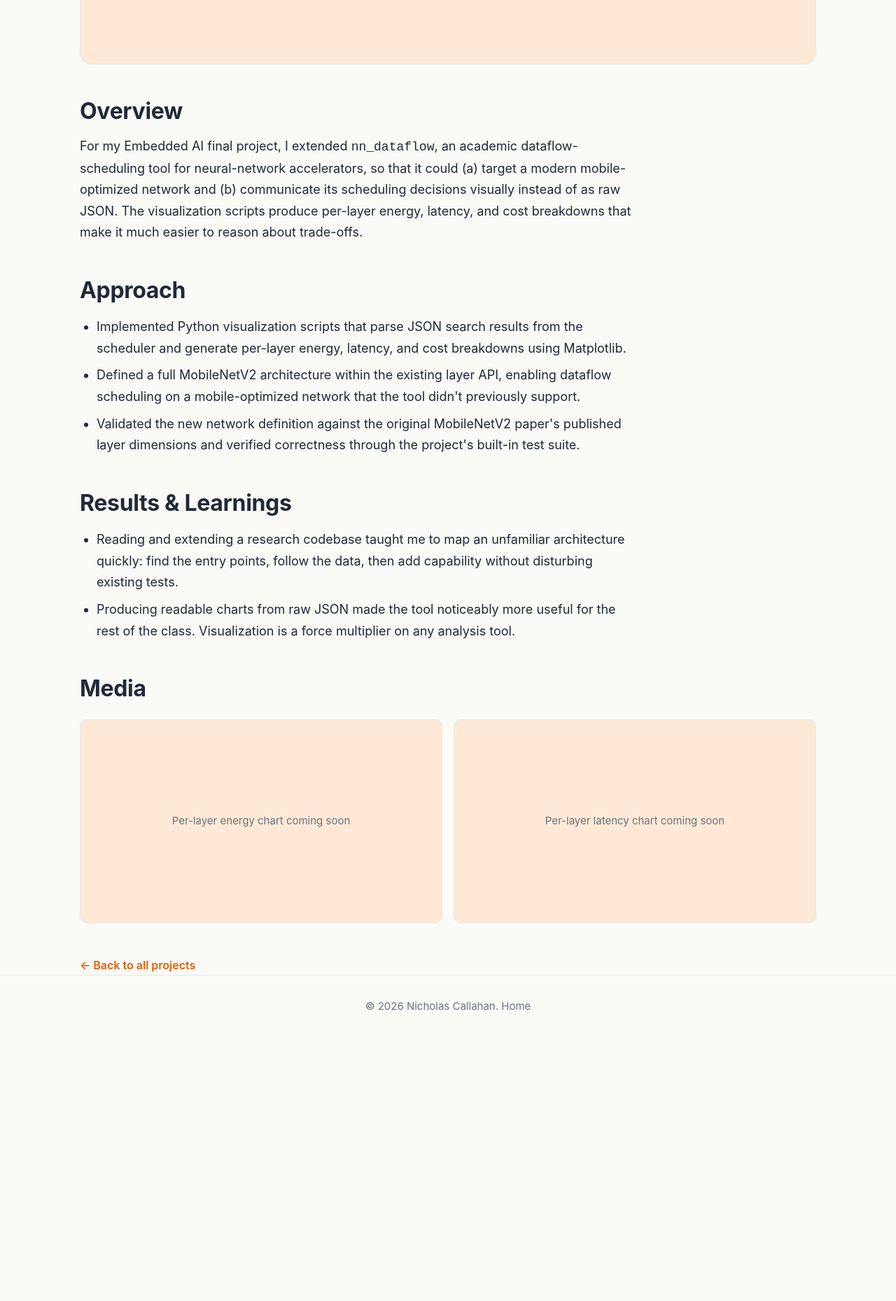
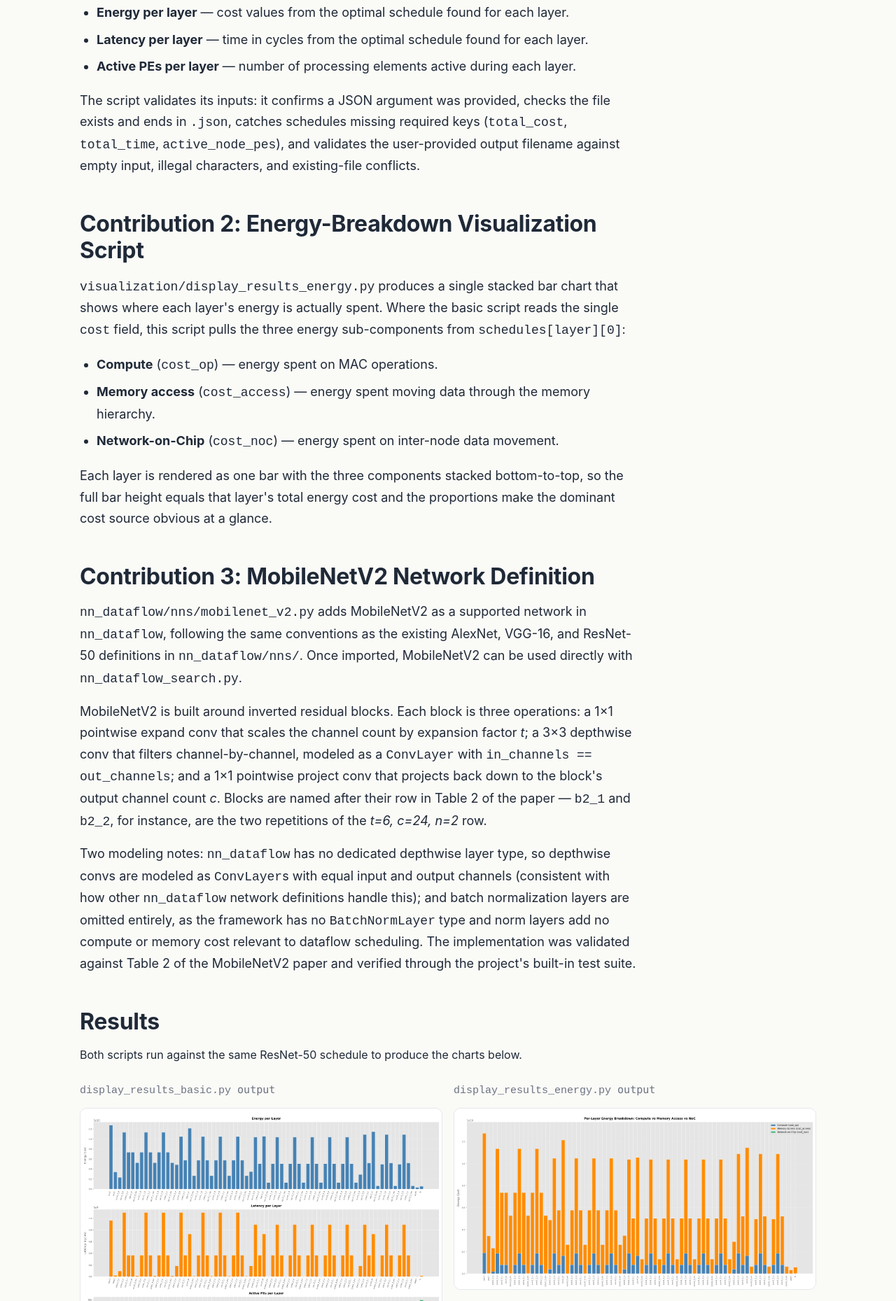
Before and after one commit to ncallahan52/Portfolio-Site, a plain HTML site: page projects/nn-dataflow.html in a window 1280 px wide. Shown: the part 941-2800 px from the top of the page at 70% size. Before the commit the page ends 2439 px from the top, so only its background shows below. Drawn offline with Linux system fonts and the light colour scheme.

Commit message:
Add multiple project screenshots, revised project pages, and nn-data-flow paper link

```diff
--- a/css/project.css
+++ b/css/project.css
@@ -76,6 +76,26 @@
   .gallery { grid-template-columns: repeat(2, 1fr); }
 }
 
+.gallery--captioned figure {
+  margin: 0;
+  display: flex;
+  flex-direction: column;
+  gap: var(--space-3);
+}
+.gallery--captioned figcaption {
+  font-family: var(--font-mono);
+  font-size: var(--fs-sm);
+  color: var(--muted);
+}
+.gallery--captioned img {
+  width: 100%;
+  height: auto;
+  border: 1px solid var(--border);
+  border-radius: var(--radius-md);
+  background: var(--surface);
+  display: block;
+}
+
 /* Back-to-projects link at the bottom of each case study. */
 .project-back {
   display: inline-flex;
--- a/projects/nn-dataflow.html
+++ b/projects/nn-dataflow.html
@@ -40,32 +40,24 @@
         <p class="project-header__eyebrow">Final Project • COSC 480 Embedded AI • Winter 2026</p>
         <h1>nn_dataflow Tools</h1>
         <p class="project-header__meta">
-          Extended an open-source neural-network dataflow scheduling tool with
-          per-layer visualization scripts and a full MobileNetV2 architecture definition.
+          Three contributions to a fork of <code>nn_dataflow</code>, an open-source
+          dataflow scheduler for neural-network accelerators: two Matplotlib
+          visualization scripts and a full MobileNetV2 network definition.
         </p>
 
         <p>
           <span class="tag">Python</span>
           <span class="tag">Matplotlib</span>
           <span class="tag">MobileNetV2</span>
+          <span class="tag">ResNet-50</span>
           <span class="tag">Embedded AI</span>
-          <span class="tag">Tangram</span>
+          <span class="tag">Open Source</span>
         </p>
 
         <div class="project-header__links">
           <a class="btn btn--secondary" href="https://github.com/rpiza12/nn_dataflow/tree/master/nn_dataflow/visualization" target="_blank" rel="noopener">GitHub branch</a>
+          <a class="btn btn--secondary" href="../assets/papers/nn-dataflow-paper.pdf" target="_blank" rel="noopener">Read the paper</a>
         </div>
-      </div>
-    </section>
-
-    <section class="container">
-      <div class="project-hero-media">
-        <span>Visualization output coming soon</span>
-        <!--
-          When ready:
-            <img src="../assets/images/projects/nn-dataflow/energy-per-layer.png"
-                 alt="Energy per layer chart for MobileNetV2">
-        -->
       </div>
     </section>
 
@@ -74,35 +66,106 @@
 
         <h2>Overview</h2>
         <p>
-          For my Embedded AI final project, I extended <code>nn_dataflow</code>, an
-          academic dataflow-scheduling tool for neural-network accelerators, so that
-          it could (a) target a modern mobile-optimized network and (b) communicate
-          its scheduling decisions visually instead of as raw JSON. The
-          visualization scripts produce per-layer energy, latency, and cost
-          breakdowns that make it much easier to reason about trade-offs.
+          <code>nn_dataflow</code> is an academic tool that searches for optimal
+          dataflow schedules on neural-network accelerator hardware, but its raw
+          JSON output is hard to reason about and its catalogue of supported
+          networks pre-dates modern mobile-optimized architectures. For my
+          Embedded AI final project, I added three contributions to a fork of the
+          tool: two Matplotlib visualization scripts that turn the JSON into
+          per-layer charts, and a full MobileNetV2 network definition that lets
+          the scheduler target a modern mobile-optimized CNN.
         </p>
 
-        <h2>Approach</h2>
+        <h2>Contribution 1: Basic Visualization Script</h2>
+        <p>
+          <code>visualization/display_results_basic.py</code> reads a JSON output
+          file from <code>nn_dataflow_search.py</code> and produces a three-panel
+          bar chart showing layer-wise hardware metrics for any network and
+          optimization goal:
+        </p>
         <ul>
-          <li>Implemented Python visualization scripts that parse JSON search results from the scheduler and generate per-layer energy, latency, and cost breakdowns using Matplotlib.</li>
-          <li>Defined a full MobileNetV2 architecture within the existing layer API, enabling dataflow scheduling on a mobile-optimized network that the tool didn't previously support.</li>
-          <li>Validated the new network definition against the original MobileNetV2 paper's published layer dimensions and verified correctness through the project's built-in test suite.</li>
+          <li><strong>Energy per layer</strong> — cost values from the optimal schedule found for each layer.</li>
+          <li><strong>Latency per layer</strong> — time in cycles from the optimal schedule found for each layer.</li>
+          <li><strong>Active PEs per layer</strong> — number of processing elements active during each layer.</li>
         </ul>
+        <p>
+          The script validates its inputs: it confirms a JSON argument was
+          provided, checks the file exists and ends in <code>.json</code>, catches
+          schedules missing required keys (<code>total_cost</code>,
+          <code>total_time</code>, <code>active_node_pes</code>), and validates
+          the user-provided output filename against empty input, illegal
+          characters, and existing-file conflicts.
+        </p>
 
-        <h2>Results &amp; Learnings</h2>
+        <h2>Contribution 2: Energy-Breakdown Visualization Script</h2>
+        <p>
+          <code>visualization/display_results_energy.py</code> produces a single
+          stacked bar chart that shows where each layer's energy is actually
+          spent. Where the basic script reads the single <code>cost</code> field,
+          this script pulls the three energy sub-components from
+          <code>schedules[layer][0]</code>:
+        </p>
         <ul>
-          <li>Reading and extending a research codebase taught me to map an unfamiliar architecture quickly: find the entry points, follow the data, then add capability without disturbing existing tests.</li>
-          <li>Producing readable charts from raw JSON made the tool noticeably more useful for the rest of the class. Visualization is a force multiplier on any analysis tool.</li>
+          <li><strong>Compute</strong> (<code>cost_op</code>) — energy spent on MAC operations.</li>
+          <li><strong>Memory access</strong> (<code>cost_access</code>) — energy spent moving data through the memory hierarchy.</li>
+          <li><strong>Network-on-Chip</strong> (<code>cost_noc</code>) — energy spent on inter-node data movement.</li>
         </ul>
+        <p>
+          Each layer is rendered as one bar with the three components stacked
+          bottom-to-top, so the full bar height equals that layer's total energy
+          cost and the proportions make the dominant cost source obvious at a
+          glance.
+        </p>
+
+        <h2>Contribution 3: MobileNetV2 Network Definition</h2>
+        <p>
+          <code>nn_dataflow/nns/mobilenet_v2.py</code> adds MobileNetV2 as a
+          supported network in <code>nn_dataflow</code>, following the same
+          conventions as the existing AlexNet, VGG-16, and ResNet-50 definitions
+          in <code>nn_dataflow/nns/</code>. Once imported, MobileNetV2 can be used
+          directly with <code>nn_dataflow_search.py</code>.
+        </p>
+        <p>
+          MobileNetV2 is built around inverted residual blocks. Each block is
+          three operations: a 1&times;1 pointwise expand conv that scales the
+          channel count by expansion factor <em>t</em>; a 3&times;3 depthwise
+          conv that filters channel-by-channel, modeled as a
+          <code>ConvLayer</code> with <code>in_channels == out_channels</code>;
+          and a 1&times;1 pointwise project conv that projects back down to the
+          block's output channel count <em>c</em>. Blocks are named after their
+          row in Table 2 of the paper — <code>b2_1</code> and <code>b2_2</code>,
+          for instance, are the two repetitions of the <em>t=6, c=24, n=2</em>
+          row.
+        </p>
+        <p>
+          Two modeling notes: <code>nn_dataflow</code> has no dedicated depthwise
+          layer type, so depthwise convs are modeled as <code>ConvLayer</code>s
+          with equal input and output channels (consistent with how other
+          <code>nn_dataflow</code> network definitions handle this); and batch
+          normalization layers are omitted entirely, as the framework has no
+          <code>BatchNormLayer</code> type and norm layers add no compute or
+          memory cost relevant to dataflow scheduling. The implementation was
+          validated against Table 2 of the MobileNetV2 paper and verified through
+          the project's built-in test suite.
+        </p>
 
       </article>
     </section>
 
     <section class="container" style="margin-top: var(--space-12);">
-      <h2>Media</h2>
-      <div class="gallery">
-        <div class="gallery__item">Per-layer energy chart coming soon</div>
-        <div class="gallery__item">Per-layer latency chart coming soon</div>
+      <h2>Results</h2>
+      <p>Both scripts run against the same ResNet-50 schedule to produce the charts below.</p>
+      <div class="gallery gallery--captioned">
+        <figure>
+          <figcaption><code>display_results_basic.py</code> output</figcaption>
+          <img src="../assets/images/projects/nn-dataflow/basic.png"
+               alt="Three-panel bar chart: energy, latency, and active PEs per layer for ResNet-50">
+        </figure>
+        <figure>
+          <figcaption><code>display_results_energy.py</code> output</figcaption>
+          <img src="../assets/images/projects/nn-dataflow/energy.png"
+               alt="Stacked bar chart of compute, memory access, and network-on-chip energy per layer for ResNet-50">
+        </figure>
       </div>
     </section>
 
```
Also changed, not shown: index.html (+9 -14 lines), projects.html (+9 -4 lines), projects/connect4-ai.html (+25 -26 lines), assets/images/projects/connect4-ai/connect4_play_finish.PNG (added), assets/images/projects/connect4-ai/connect4_play_start.PNG (added), assets/images/projects/connect4-ai/connect4_simulation_finish.PNG (added), assets/images/projects/connect4-ai/connect4_simulation_start.PNG (added), assets/images/projects/nn-dataflow/basic.png (added), assets/images/projects/nn-dataflow/energy.png (added), 1 other file.
